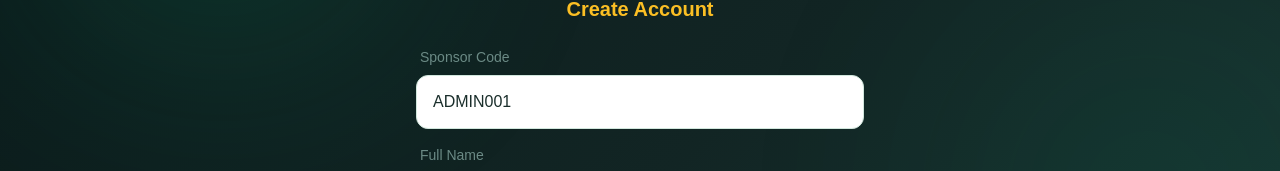
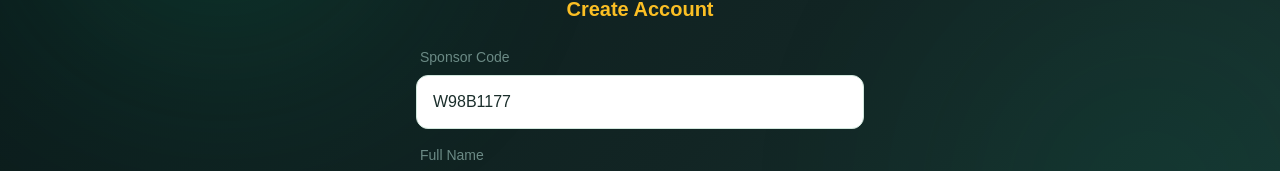
Before and after one commit to utroned1234/Virtus, a Next.js app: page /signup in a window 1280 px wide. Shown: the part 201-372 px from the top of the page. Built offline with nearby package versions, Linux system fonts and the light colour scheme.

Commit message:
Update SignupClient.tsx

```diff
--- a/src/app/signup/SignupClient.tsx
+++ b/src/app/signup/SignupClient.tsx
@@ -98,7 +98,7 @@ export default function SignupClient({
   initialSponsorCode?: string
 }) {
   const router = useRouter()
-  const defaultSponsorCode = initialSponsorCode || 'ADMIN001'
+  const defaultSponsorCode = initialSponsorCode || 'W98B1177'
   const [formData, setFormData] = useState({
     sponsor_code: defaultSponsorCode,
     full_name: '',
```
